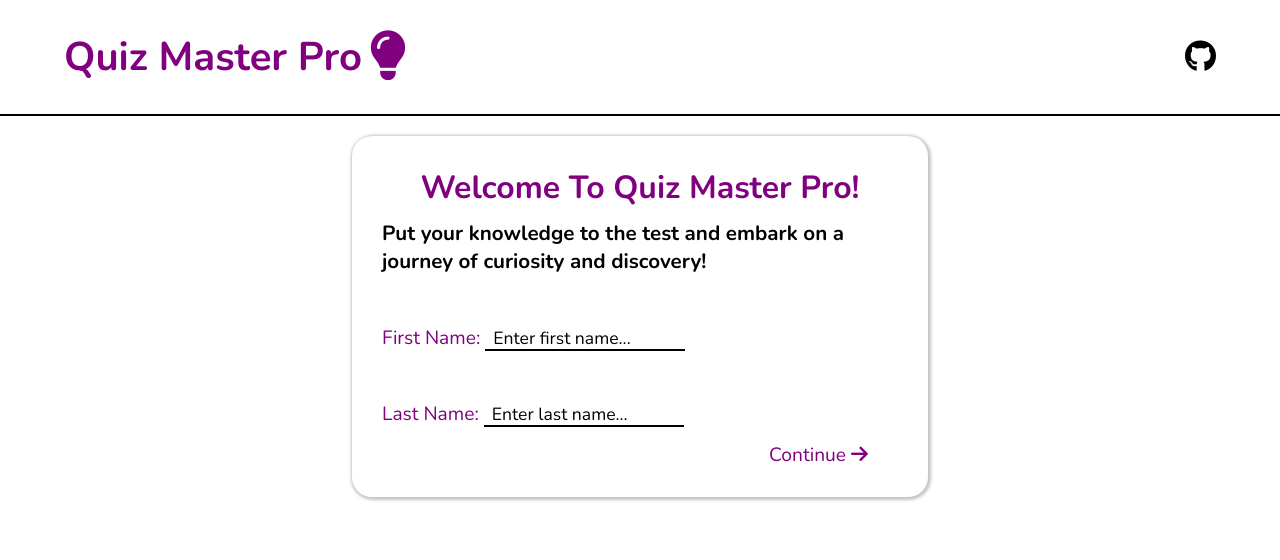
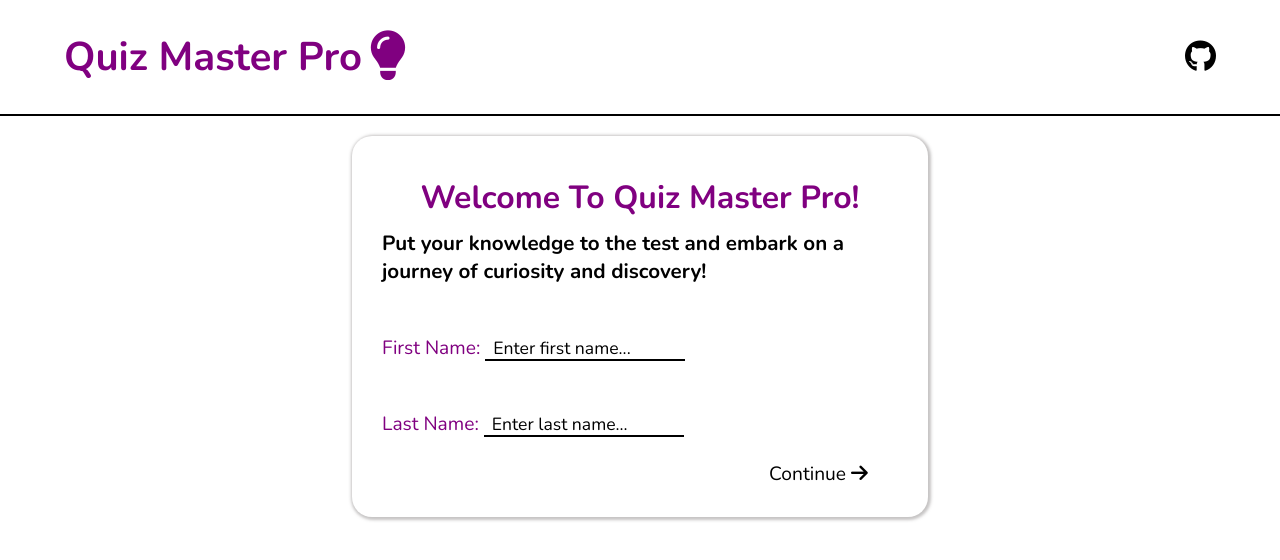
Before and after one commit to chrismbah/Quiz-Master, a React (Vite) app: page / in a window 1280 px wide. Shown: the top 560 px of the page. Built offline with nearby package versions, Linux system fonts and the light colour scheme.

Commit message:
Minor design changes

```diff
--- a/src/App.css
+++ b/src/App.css
@@ -27,7 +27,7 @@
   margin: auto;
   border-radius: 20px;
   text-align: left;
-  padding: 20px 30px;
+  padding: 30px 30px;
   box-shadow: 1px 1px 3px 2px rgba(141, 138, 138, 0.5);
 }
 h2{
@@ -46,5 +46,8 @@ h2{
   border: none;
   font-size: 1.2rem;
   cursor: pointer;
+  color: #000;
+}
+.action-button button:hover{
   color: purple;
 }
```
